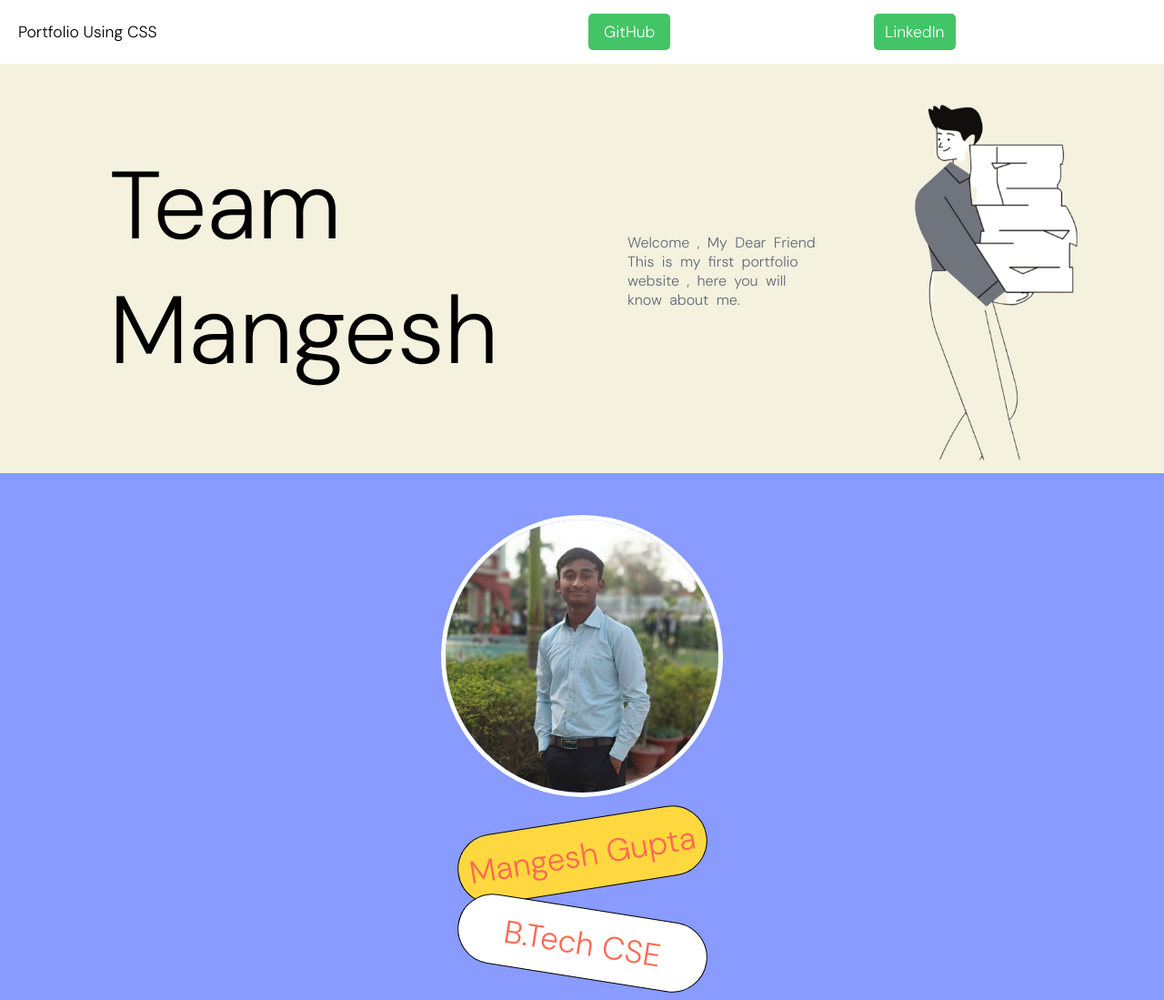
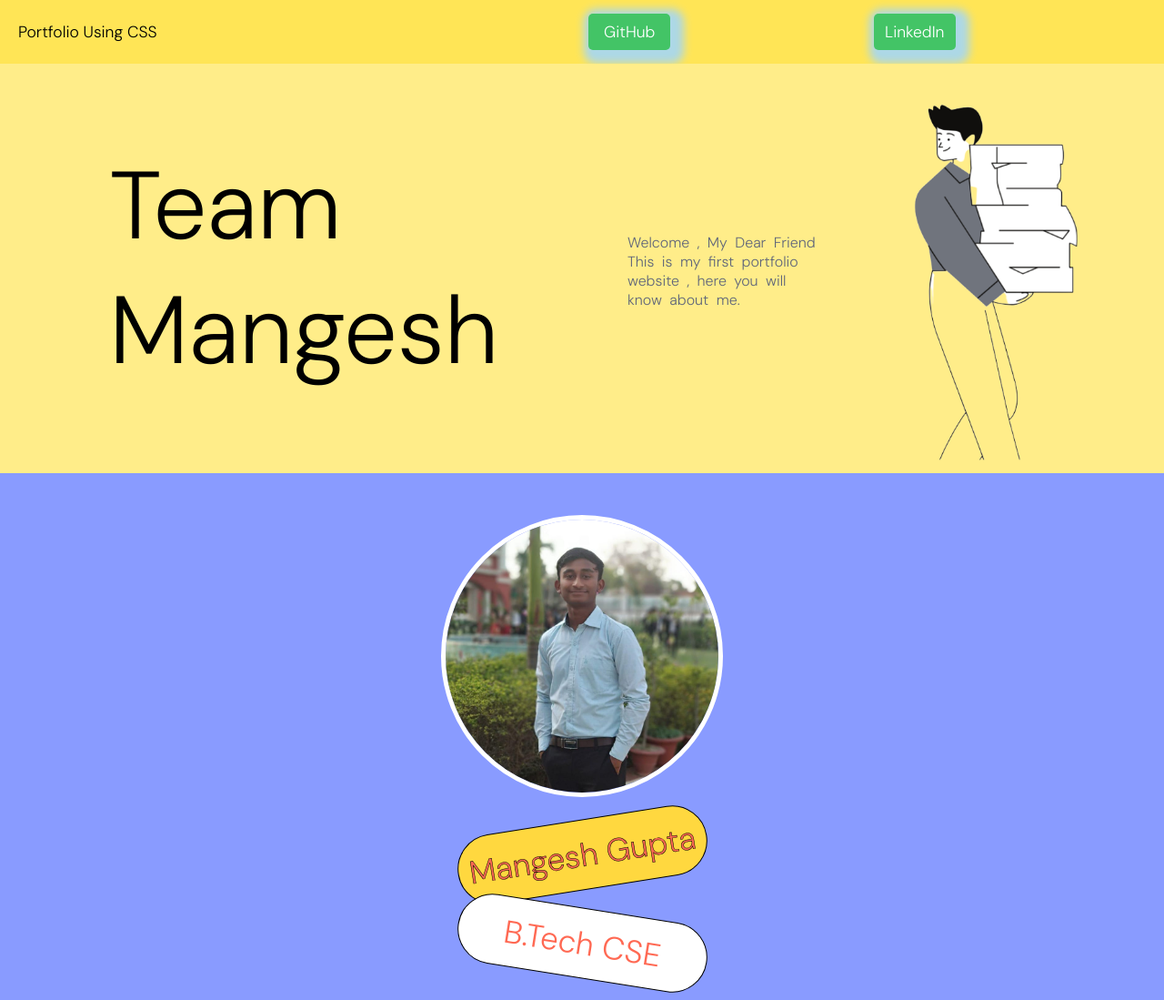
Before and after one commit to Mangeshs1134/portfolio-using-css, a plain HTML site: page index.html in a window 1280 px wide. Shown: the top 1099 px of the page at 91% size. Drawn offline with Linux system fonts and the light colour scheme.

Commit message:
style.css

```diff
--- a/style.css
+++ b/style.css
@@ -16,7 +16,7 @@
         padding: 0px;
         /* text-size-adjust: 175px; */
         align-items: center;
-        background-color: white;
+        background-color: #FFE556;
         /* background-color: #A1CCD1; */
     }
     .head{
@@ -45,6 +45,7 @@
         border-radius: 5px;
         /* box-sizing: border-box; */
         /* box-shadow: 10px; */
+        box-shadow: 5px 5px 10px 10px lightblue
 
     }
     a{
@@ -59,7 +60,7 @@
         height: auto;
         grid-template-columns: 1fr 1fr;
         grid-template-rows: 450px;
-        background-color: #F4F2DE;
+        background-color: #FFED89;
         /* background-color: #9BCDD2; */
 
     }
@@ -125,7 +126,9 @@
     .name{
         display: flex;
         color: #FF6953;
+        -webkit-text-stroke: 0.5px black;
         background-color: #FFD83F;
+        /* font: weight 300px;; */
         width: 275px;
         height: 75px;
         border: 1px solid black;
@@ -232,6 +235,7 @@ background-color:#6422B8 ;
         font-weight: bolder;
         border: 3px solid white;
         transform: rotate(351deg);
+        box-shadow: 5px 5px 10px 10px lightblue
 
 
     }
```
